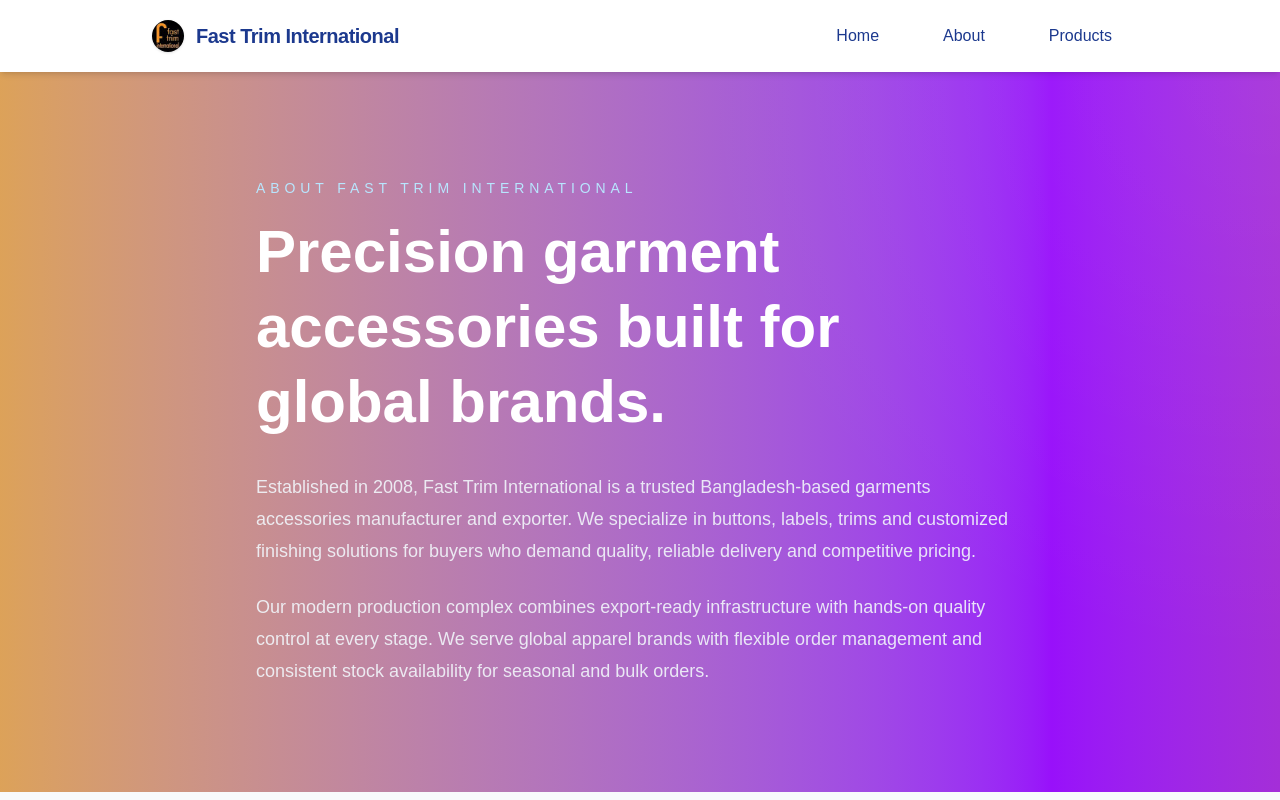
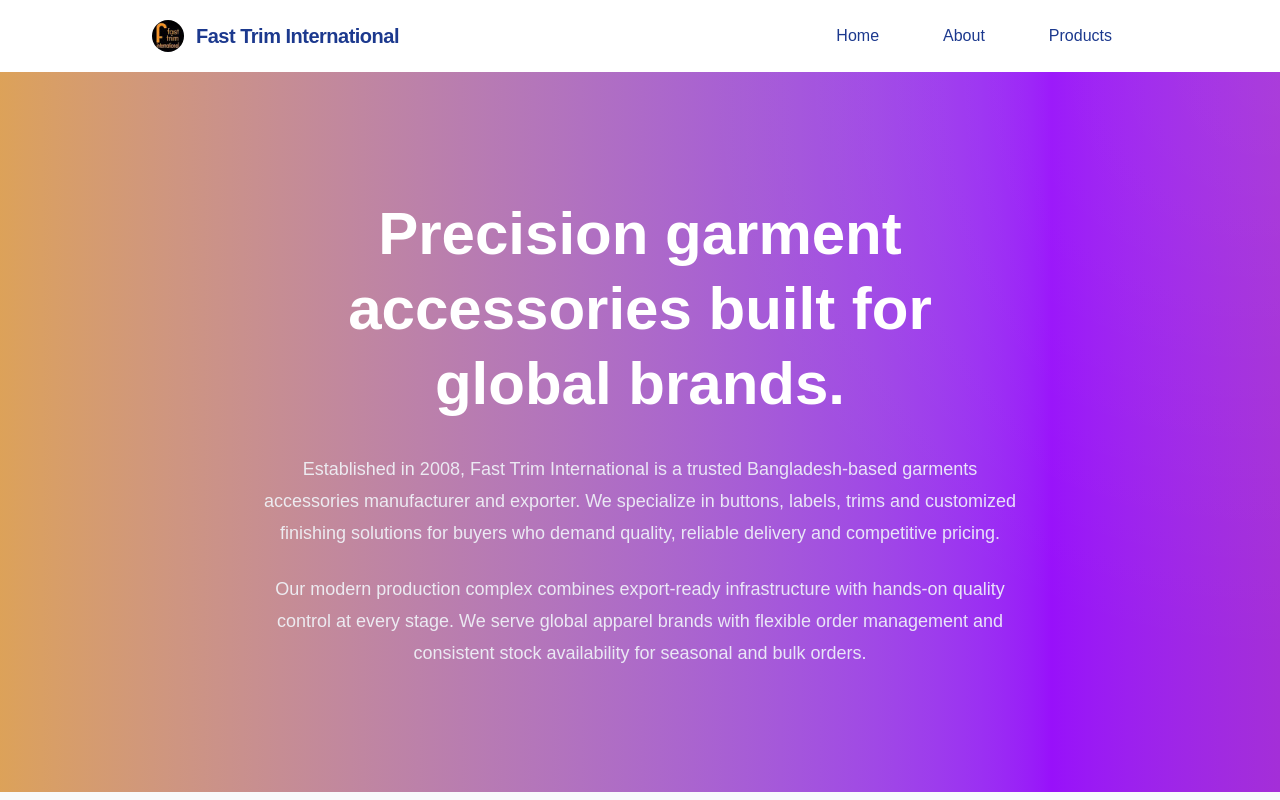
Before and after one commit to esterheizen/esterheizen.github.io, a Next.js app: page /about in a window 1280 px wide. Shown: the top 800 px of the page. Built offline with nearby package versions, Linux system fonts and the light colour scheme.

Commit message:
Footer change

```diff
--- a/components/Footer.tsx
+++ b/components/Footer.tsx
@@ -10,10 +10,10 @@
           <p>
             Email:{" "}
             <a
-              href="mailto:shafiqul@fasttrimbd.com"
+              href="mailto:shafiqul@fasttrim.com.bd"
               className="text-teal-500 hover:underline"
             >
-              shafiqul@fasttrimbd.com
+              shafiqul@fasttrim.com.bd
             </a>
           </p>
           <p>
--- a/components/Header.tsx
+++ b/components/Header.tsx
@@ -20,7 +20,7 @@
   };
 
   return (
-    <header className="sticky top-0 z-50 bg-white/50 backdrop-blur shadow-md">
+    <header className="sticky top-0 z-50 bg-white/50 backdrop-blur">
       <nav className="max-w-5xl mx-auto flex flex-wrap items-center justify-between py-2 px-4 sm:py-4 sm:px-6">
         {/* Logo and Brand */}
         <div className="flex items-center space-x-2 sm:space-x-3">
@@ -29,7 +29,7 @@
             alt="Fast Trim Logo"
             width={32}
             height={32}
-            className="rounded-full shadow"
+            className="rounded-full"
           />
           <span className="text-lg sm:text-xl font-bold text-blue-900 tracking-tight">
             Fast Trim International
@@ -66,9 +66,7 @@
             text-blue-900 font-medium
             mt-2 sm:mt-0
             w-full sm:w-auto
-            bg-white/10
             rounded-2xl sm:rounded-none
-            shadow-md sm:shadow-none
             transition-all duration-300 ease-in-out
             ${menuOpen ? "max-h-72 py-4 px-6 overflow-hidden" : "max-h-0 overflow-hidden"}
             sm:max-h-full sm:overflow-visible
--- a/pages/about.tsx
+++ b/pages/about.tsx
@@ -38,10 +38,7 @@
           <section className="relative overflow-hidden bg-gradient-to-r from-blue-500 from-yellow-500 via-purple-600 to-pink-500 to-red-600 animate-gradient-x text-white min-h-[calc(100vh-5rem)] flex items-center">
             <div className="absolute inset-0 opacity-20 bg-[radial-gradient(circle_at_top_right,_rgba(255,255,255,0.35),_transparent_40%)]" />
             <div className="relative mx-auto max-w-6xl px-6 sm:px-8 py-20">
-              <div className="max-w-3xl">
-                <p className="text-sm uppercase tracking-[0.35em] text-sky-200 mb-4">
-                  About Fast Trim International
-                </p>
+              <div className="max-w-3xl mx-auto text-center">
                 <h1 className="text-5xl sm:text-6xl font-extrabold leading-tight">
                   Precision garment accessories built for global brands.
                 </h1>
```
